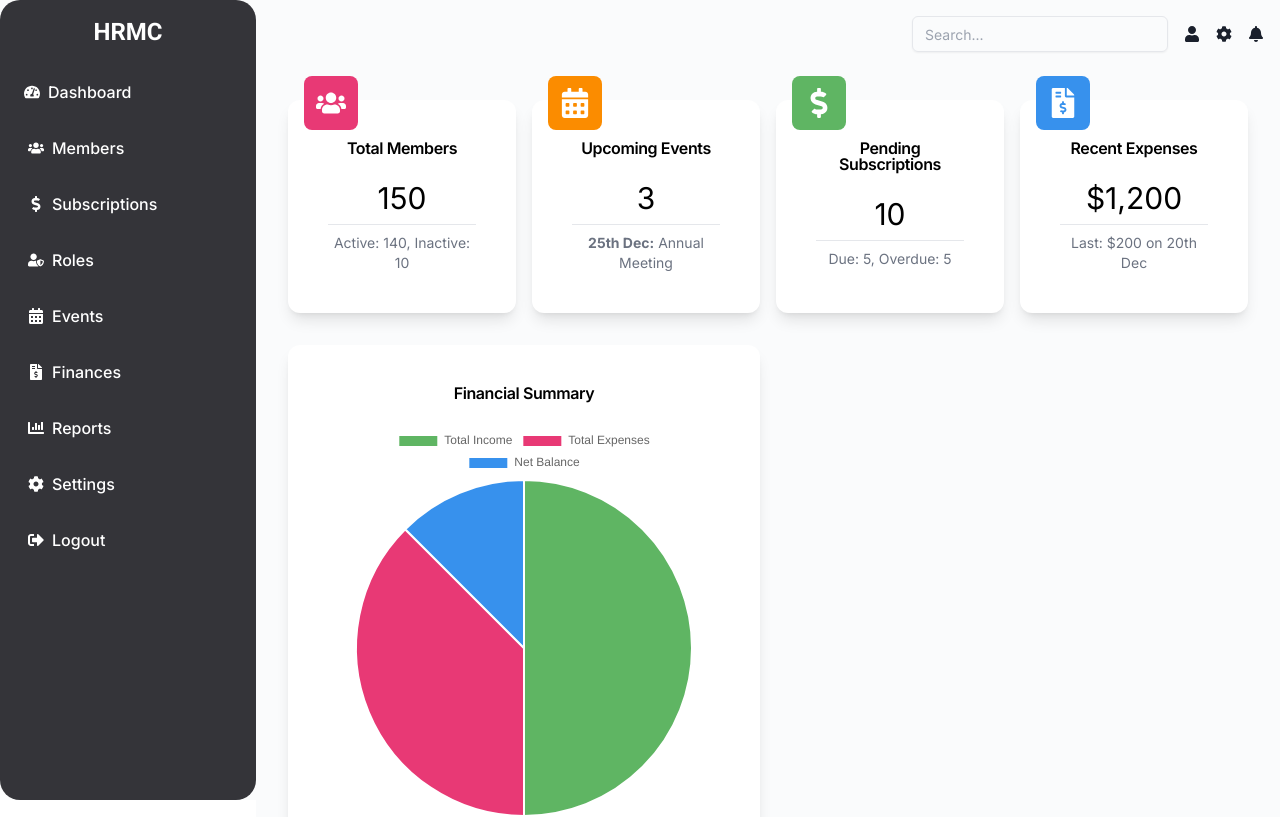
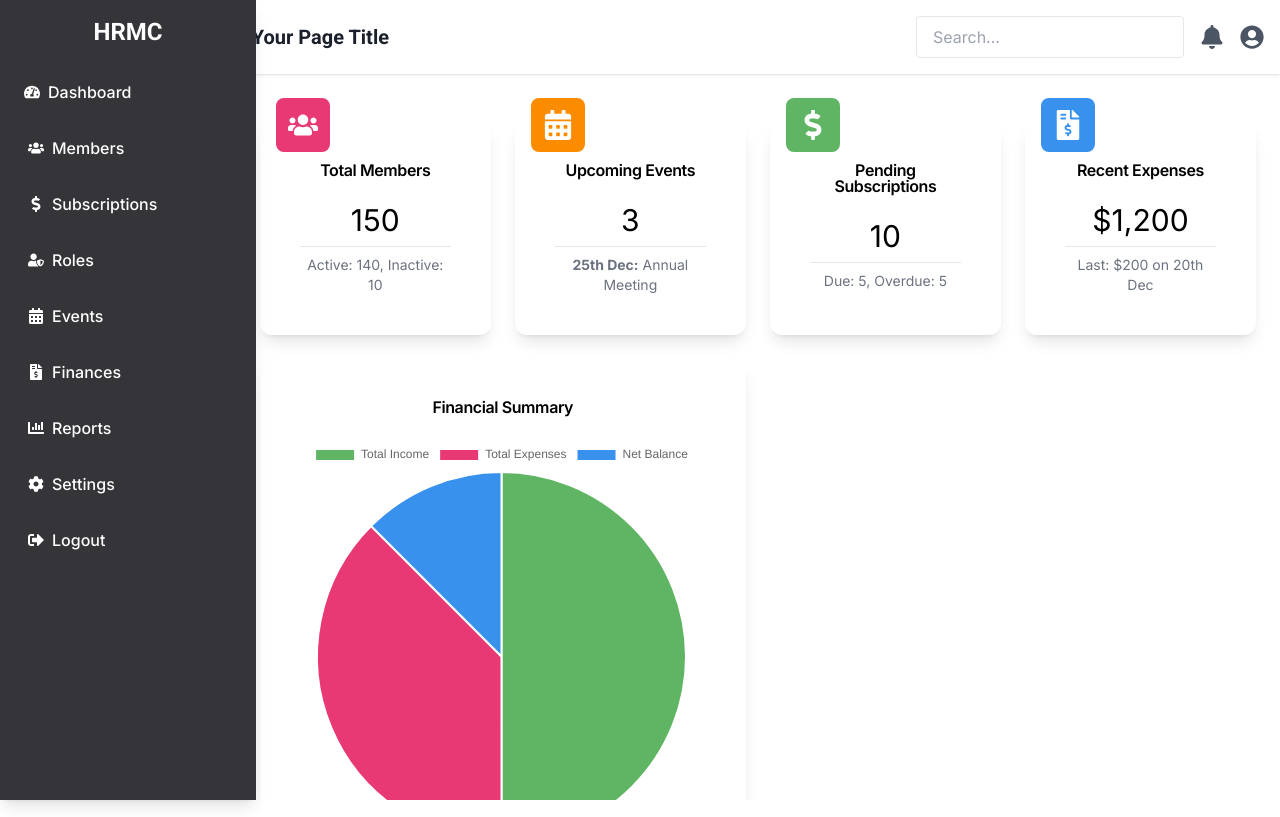
Before and after one commit to swathysukumaran/HRMC, a React (Vite) app in the folder front-end/: page / in a window 1280 px wide. Shown: the top 817 px of the page. Built offline with nearby package versions, Linux system fonts and the light colour scheme.

Commit message:
Add sidebar toggle

```diff
--- a/front-end/src/app-components/Dashboard.tsx
+++ b/front-end/src/app-components/Dashboard.tsx
@@ -55,8 +55,8 @@ function Dashboard() {
   const nextEvent = upcomingEvents[0];
 
   return (
-    <div className="p-4 space-y-8">
-      <div className="grid grid-cols-1 md:grid-cols-2 lg:grid-cols-4 gap-4">
+    <>
+      <div className="grid grid-cols-1 md:grid-cols-2 lg:grid-cols-4 gap-6 my-6">
         <Card className="relative bg-white text-black p-4 rounded-xl shadow-lg border-0">
           <div className="absolute -top-6 left-4 bg-[#E83975] text-white p-3 rounded-lg">
             <FaUsers className="text-3xl" />
@@ -114,7 +114,7 @@ function Dashboard() {
         </Card>
       </div>
 
-      <div className="grid grid-cols-1 lg:grid-cols-2 gap-4">
+      <div className="grid grid-cols-1 lg:grid-cols-2 gap-6 mb-6">
         <Card className="bg-white text-black p-4 rounded-xl shadow-lg border-0">
           <CardHeader>
             <CardTitle>Financial Summary</CardTitle>
@@ -125,21 +125,21 @@ function Dashboard() {
         </Card>
       </div>
 
-      <div className="flex space-x-4">
-        <button className="bg-gray-200 text-black px-4 py-2 rounded flex items-center hover:bg-gray-300">
+      <div className="flex flex-wrap space-x-4 mb-6">
+        <button className="bg-gray-200 text-black px-4 py-2 rounded flex items-center hover:bg-gray-300 mb-2">
           <FaPlus className="mr-1.5 text-base text-[#E83975]" />
           <span className="text-[#E83975]">Add New Member</span>
         </button>
-        <button className="bg-gray-200 text-black px-4 py-2 rounded flex items-center hover:bg-gray-300">
+        <button className="bg-gray-200 text-black px-4 py-2 rounded flex items-center hover:bg-gray-300 mb-2">
           <FaCalendarAlt className="mr-1.5 text-base text-[#5FB563]" />
           <span className="text-[#5FB563]">Create Event</span>
         </button>
-        <button className="bg-gray-200 text-black px-4 py-2 rounded flex items-center hover:bg-gray-300">
+        <button className="bg-gray-200 text-black px-4 py-2 rounded flex items-center hover:bg-gray-300 mb-2">
           <FaClipboardList className="mr-1.5 text-base text-[#FB8C00]" />
           <span className="text-[#FB8C00]">Generate Report</span>
         </button>
       </div>
-    </div>
+    </>
   );
 }
 
--- a/front-end/src/app-components/shared/Layout.tsx
+++ b/front-end/src/app-components/shared/Layout.tsx
@@ -1,20 +1,18 @@
-import { ReactNode } from "react";
+import React from "react";
 import Sidebar from "./Sidebar";
 import TopBar from "./TopBar";
 
 interface LayoutProps {
-  children: ReactNode;
+  children: React.ReactNode;
 }
 
 const Layout = ({ children }: LayoutProps) => {
   return (
-    <div className="flex h-screen w-full bg-[#FAFBFC]">
+    <div className="flex h-screen w-full bg-white">
       <Sidebar />
       <div className="flex flex-col flex-grow">
-        <TopBar />
-        <main className="flex-grow p-4 bg-[#FAFBFC] text-primary">
-          {children}
-        </main>
+        <TopBar pageTitle="Your Page Title" />
+        <main className="flex-grow p-6 overflow-auto">{children}</main>
       </div>
     </div>
   );
--- a/front-end/src/app-components/shared/Sidebar.tsx
+++ b/front-end/src/app-components/shared/Sidebar.tsx
@@ -1,4 +1,4 @@
-import React from "react";
+import React, { useState } from "react";
 import { NavLink } from "react-router-dom";
 import { cn } from "@/lib/utils";
 import {
@@ -11,6 +11,7 @@ import {
   FaChartBar,
   FaCog,
   FaSignOutAlt,
+  FaBars,
 } from "react-icons/fa";
 import {
   NavigationMenu,
@@ -19,8 +20,22 @@ import {
 } from "@/components/ui/navigation-menu";
 
 const Sidebar = () => {
+  const [isOpen, setIsOpen] = useState(false);
+
+  const toggleSidebar = () => {
+    setIsOpen(!isOpen);
+  };
+
   return (
-    <nav className="w-64 h-screen bg-[#343439] text-white flex-shrink-0 rounded-[20px]">
+    <div className="lg:w-64">
+      <button className="lg:hidden p-4 text-gray-700" onClick={toggleSidebar}>
+        <FaBars className="text-2xl" />
+      </button>
+      <div
+        className={`fixed inset-y-0 left-0 bg-[#343439] text-white shadow-lg transform ${
+          isOpen ? "translate-x-0" : "-translate-x-full"
+        } lg:translate-x-0 transition-transform duration-300 ease-in-out z-50 w-64`}
+      >
         <div className="p-4">
           <h4 className="text-2xl font-heading font-bold mb-6">HRMC</h4>
           <NavigationMenu>
@@ -154,7 +169,14 @@ const Sidebar = () => {
             </NavigationMenuList>
           </NavigationMenu>
         </div>
-    </nav>
+      </div>
+      {isOpen && (
+        <div
+          className="fixed inset-0 bg-black opacity-50 lg:hidden"
+          onClick={toggleSidebar}
+        ></div>
+      )}
+    </div>
   );
 };
 
--- a/front-end/src/app-components/shared/TopBar.tsx
+++ b/front-end/src/app-components/shared/TopBar.tsx
@@ -1,51 +1,20 @@
 import React from "react";
-import { useLocation } from "react-router-dom";
-import { Input } from "@/components/ui/input";
-import { FaUser, FaCog, FaBell } from "react-icons/fa";
+import { FaBell, FaUserCircle } from "react-icons/fa";
 
-const TopBar = () => {
-  const location = useLocation();
-  const currentPath = location.pathname;
-
-  const getCurrentNavItem = () => {
-    switch (currentPath) {
-      case "/dashboard":
-        return "Dashboard";
-      case "/members":
-        return "Members";
-      case "/subscriptions":
-        return "Subscriptions";
-      case "/roles":
-        return "Roles";
-      case "/events":
-        return "Events";
-      case "/finances":
-        return "Finances";
-      case "/reports":
-        return "Reports";
-      case "/settings":
-        return "Settings";
-      default:
-        return "";
-    }
-  };
-
+const TopBar = ({ pageTitle }: { pageTitle: string }) => {
   return (
-    <header className="bg-[#FAFBFC] text-primary p-4 w-full flex items-center justify-between">
-      <h1 className="text-xl font-heading font-bold">{getCurrentNavItem()}</h1>
-      <div className="flex items-center space-x-4 ml-auto">
-        <Input type="text" placeholder="Search..." className="w-64" />
-        <a href="/profile" className="text-primary">
-          <FaUser className="w-4 h-4" />
-        </a>
-        <a href="/settings" className="text-primary">
-          <FaCog className="w-4 h-4" />
-        </a>
-        <a href="/notifications" className="text-primary">
-          <FaBell className="w-4 h-4" />
-        </a>
+    <div className=" shadow p-4 flex justify-between items-center">
+      <h1 className="text-xl font-bold">{pageTitle}</h1>
+      <div className="flex items-center space-x-4">
+        <input
+          type="text"
+          placeholder="Search..."
+          className="px-4 py-2 border rounded"
+        />
+        <FaBell className="text-2xl text-gray-600" />
+        <FaUserCircle className="text-2xl text-gray-600" />
       </div>
-    </header>
+    </div>
   );
 };
 
```
Lines whose indentation alone changed are shown as unchanged.
